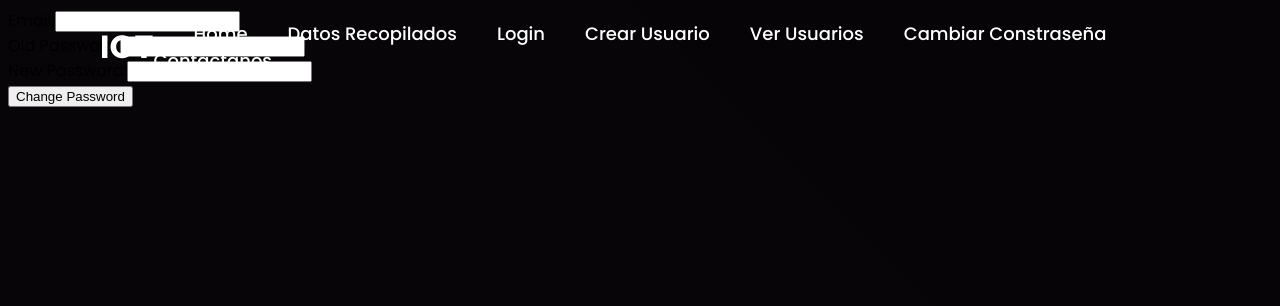
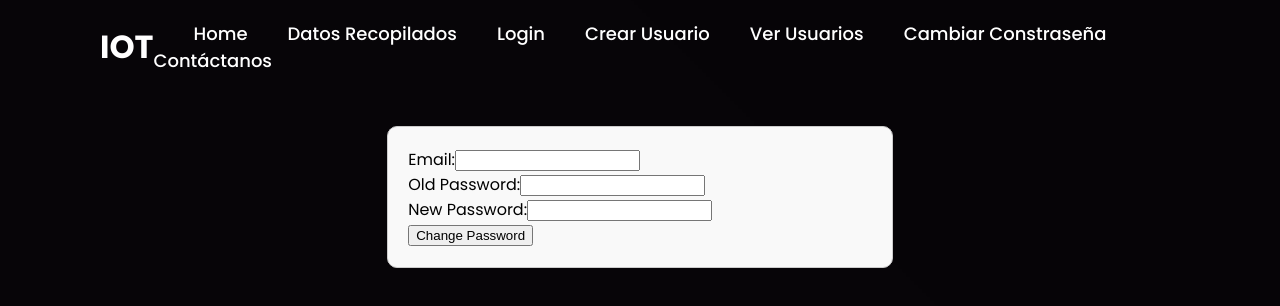
Before and after one commit to steven20012500/login, an Angular app: page /changePass in a window 1280 px wide. Shown: the top 306 px of the page. Built offline with nearby package versions, Linux system fonts and the light colour scheme.

Commit message:
changPassword3

```diff
--- a/src/app/change-pass/change-pass.component.css
+++ b/src/app/change-pass/change-pass.component.css
@@ -0,0 +1,9 @@
+.content{
+    margin-top: 10%;
+    margin-left: 30%;
+    margin-right: 30%;
+    padding: 20px;
+    border: 1px solid #ccc;
+    border-radius: 10px;
+    background-color: #f9f9f9;
+}
--- a/src/app/change-pass/change-pass.component.html
+++ b/src/app/change-pass/change-pass.component.html
@@ -1,5 +1,6 @@
-<!-- src/app/components/change-password/change-password.component.html -->
+<div class="content">
 <form #changePasswordForm="ngForm" (ngSubmit)="onSubmit(changePasswordForm)">
+
     <div>
       <label for="username">Email:</label>
       <input type="email" id="username" name="username" ngModel required>
@@ -14,3 +15,4 @@
     </div>
     <button type="submit">Change Password</button>
   </form>
+</div>
```
Also changed, not shown: 2 other files (tests, documents, lock files or other folders).
